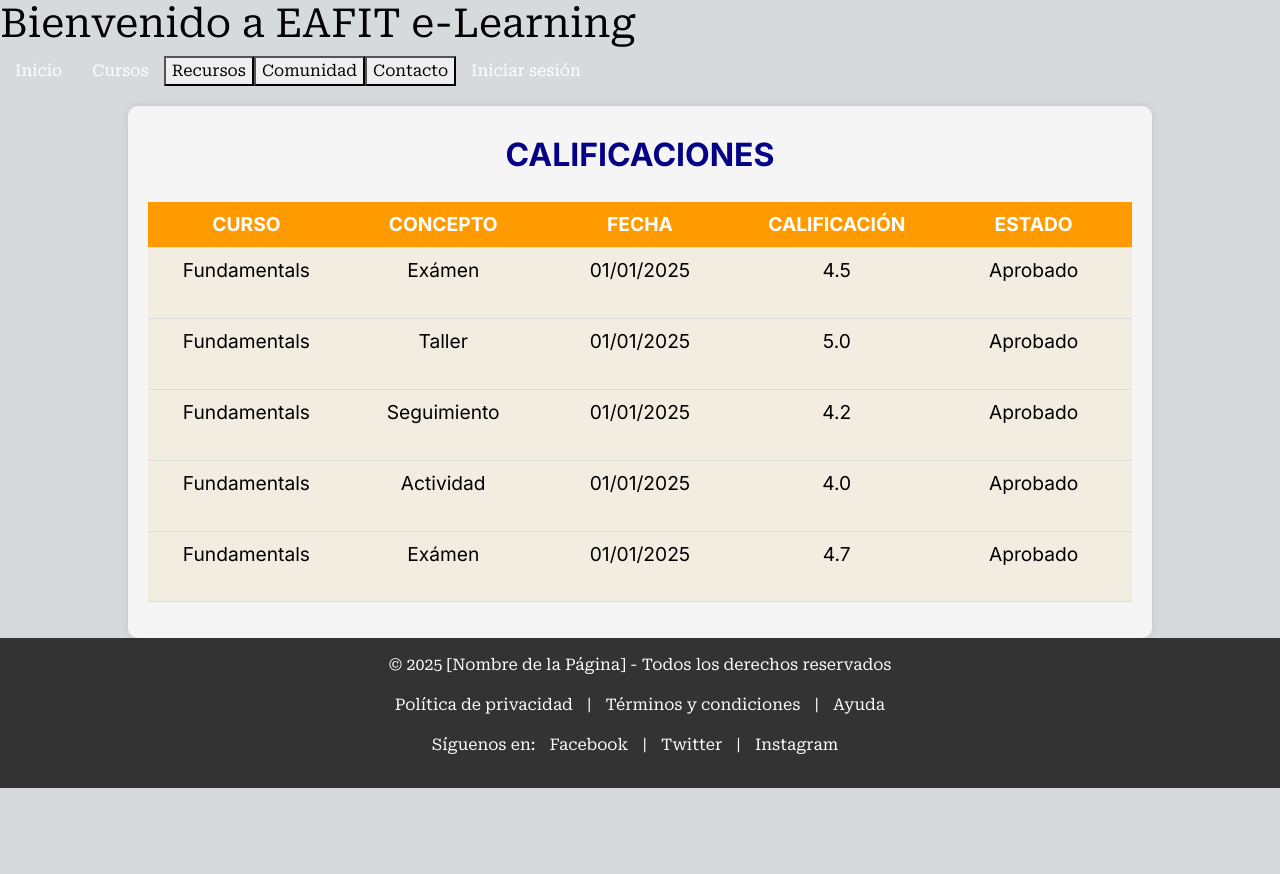
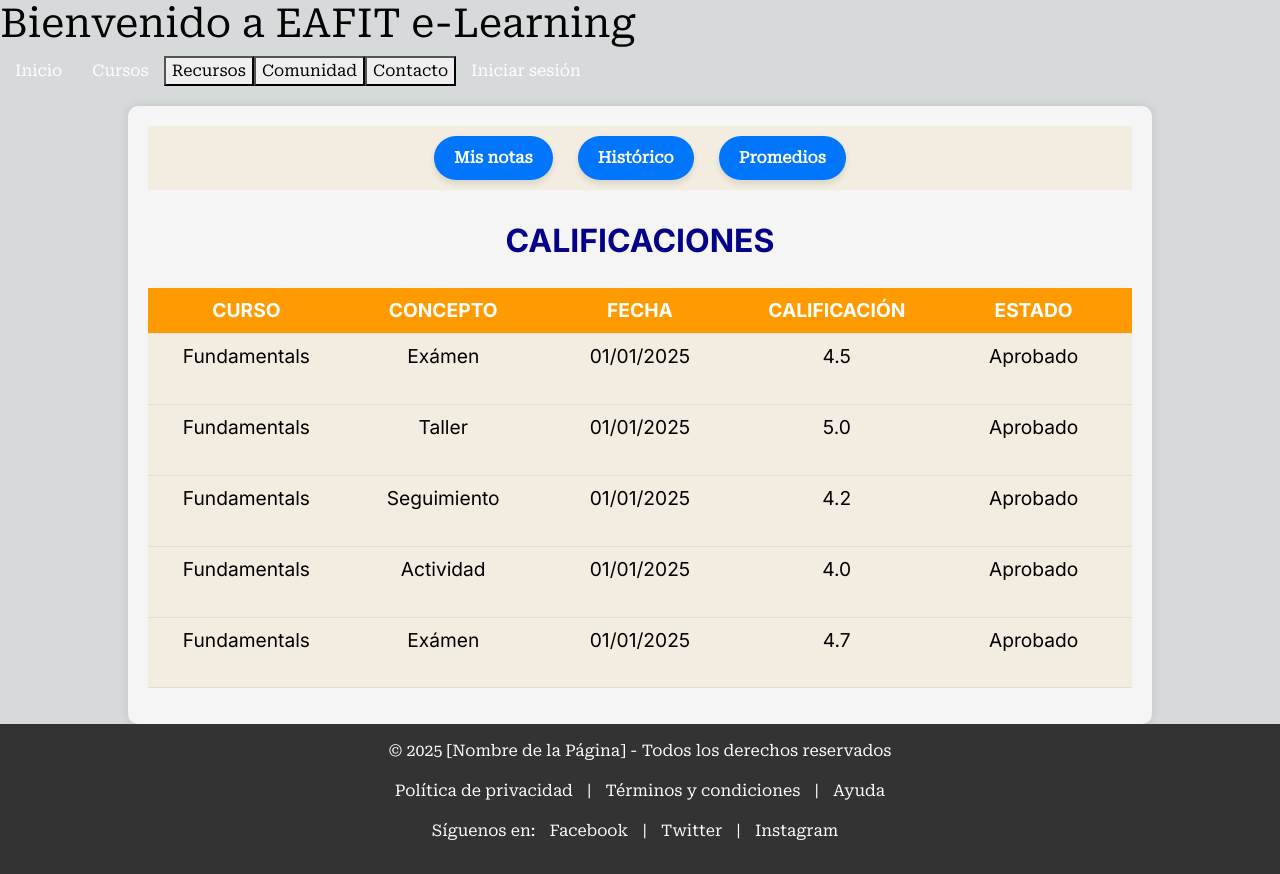
Before and after one commit to rebenew/frontendOmegaCursos, an Angular app: page /grades in a window 1280 px wide. Before the commit the page ends 800 px from the top, so only its background shows below. Built offline with nearby package versions, Linux system fonts and the light colour scheme.

Commit message:
Agregué botones al home-student

```diff
--- a/src/app/students-dashboard/grades/grades.component.html
+++ b/src/app/students-dashboard/grades/grades.component.html
@@ -1,4 +1,9 @@
 <div class="container">
+  <nav class="menu-section">
+    <button class="bubble">Mis notas</button>
+    <button class="bubble">Histórico</button>
+    <button class="bubble">Promedios</button>
+  </nav>
 <h1>Calificaciones</h1>
 <table class="table">
   <thead>
--- a/src/app/students-dashboard/grades/grades.component.scss
+++ b/src/app/students-dashboard/grades/grades.component.scss
@@ -1,4 +1,38 @@
 @import url("https://fonts.googleapis.com/css2?family=Inter:wght@400;700&display=swap");
+
+.menu-section {
+  display: flex;
+  background-color:#f3ece0;;
+  width: 100%;
+  gap: 25px;
+  padding: 10px;
+  flex-direction: row;
+  flex-wrap: wrap;
+  justify-content: center;
+  align-items: center;
+}
+
+.bubble {
+  border: none;
+  background: #0076fc;
+  padding: 10px 20px;
+  border-radius: 30px;
+  font-size: 16px;
+  font-weight: bold;
+  cursor: pointer;
+  display: flex;
+  align-items: center;
+  box-shadow: 0 4px 6px rgba(0, 0, 0, 0.1);
+  transition: all 0.3s ease-in-out;
+  color: white;
+}
+
+.bubble:hover,
+.bubble.active {
+  background: #ff9b00;
+  color: white;
+  box-shadow: 0 4px 6px rgba(0, 0, 0, 0.3);
+}
 
 .container{
     display: flex;
@@ -19,7 +53,7 @@ h1{
     font-size: 2em;
     font-weight: bold;
     text-align: center;
-    margin-top: 10px;
+    margin-top: 1em;
     text-transform: uppercase;
 }
 
--- a/src/app/students-dashboard/home-student/home-student.component.html
+++ b/src/app/students-dashboard/home-student/home-student.component.html
@@ -39,6 +39,7 @@
             <div class="course-class-title">
               <h3>FUNDAMENTALS DATA</h3>
               <p>Modalidad: Virtual</p>
+              <button class="btn">Continuar curso</button>
             </div>
           </div>
         </div>
@@ -52,6 +53,7 @@
             <div class="course-class-title">
               <h3>FRONTEND</h3>
               <p>Modalidad: Bootcamp</p>
+              <button class="btn">Continuar curso</button>
             </div>
           </div>
         </div>
@@ -65,6 +67,7 @@
             <div class="course-class-title">
               <h3>BACKEND</h3>
               <p>Modalidad: Bootcamp</p>
+              <button class="btn">Continuar curso</button>
             </div>
           </div>
         </div>
```
